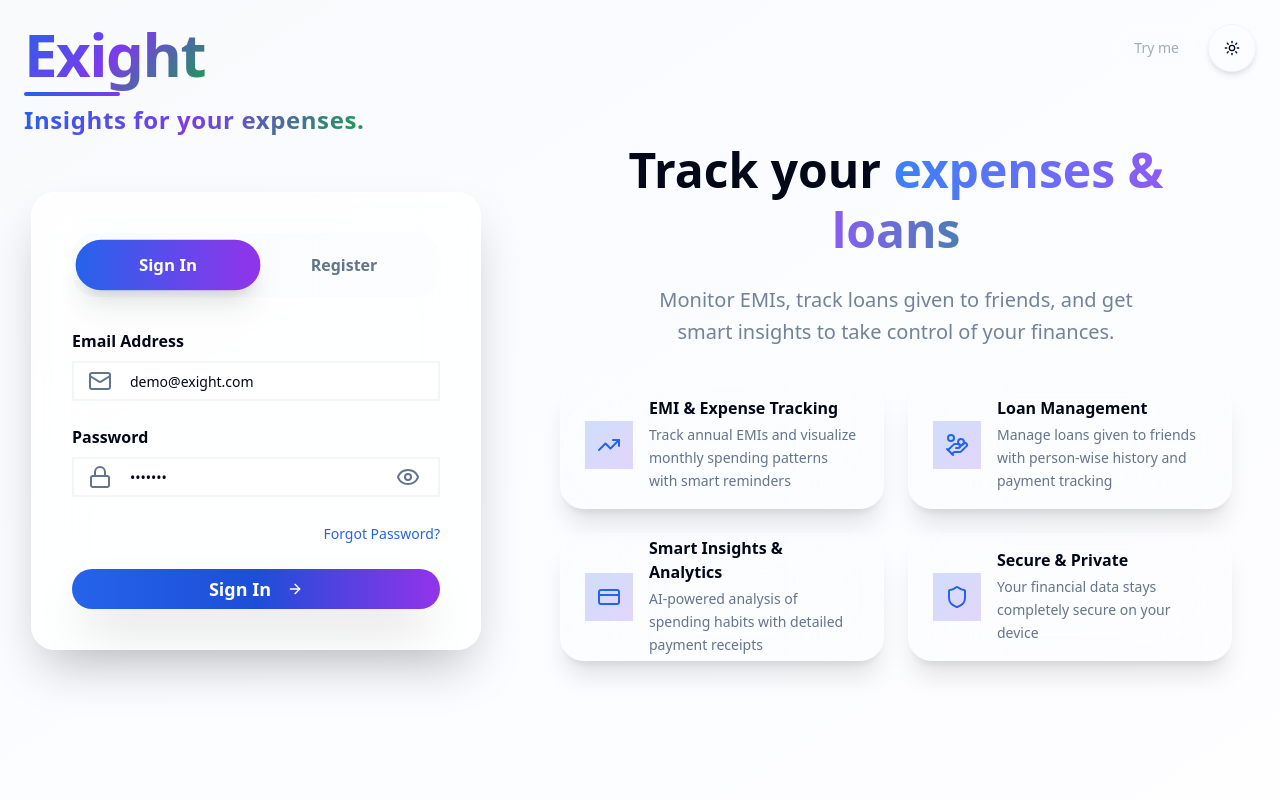
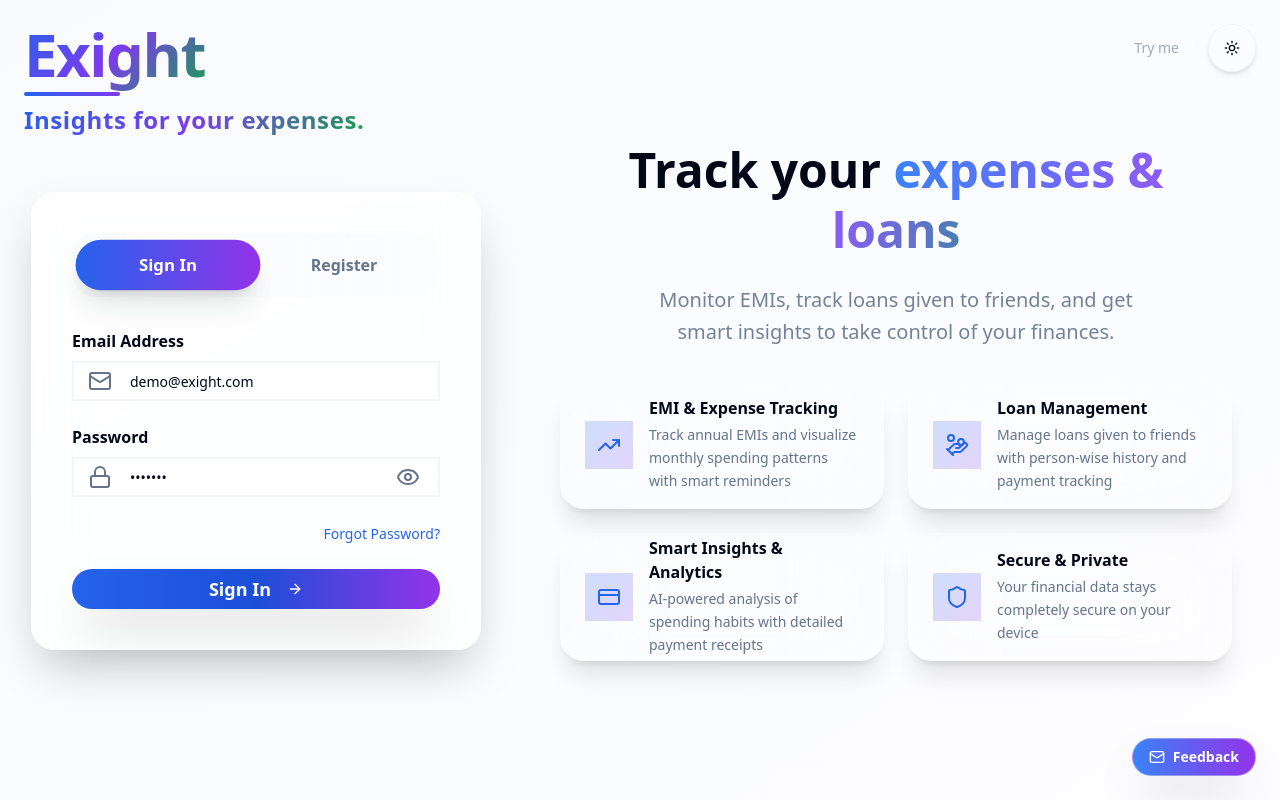
Before and after one commit to rescuedragon/exight2.0, a React (Vite) app: page /login in a window 1280 px wide. Built offline with nearby package versions, Linux system fonts and the light colour scheme.

Commit message:
feat: add bottom-right Feedback mailto button (feedback@exight.in)

```diff
--- a/src/App.tsx
+++ b/src/App.tsx
@@ -5,6 +5,7 @@
 import { Routes, Route, Navigate } from "react-router-dom";
 import { useState, useEffect } from "react";
 import Index, { TryMe } from "./pages/Index";
+import { Mail } from "lucide-react";
 import NotFound from "./pages/NotFound";
 import TestSpace from "./pages/TestSpace";
 import Login from "./components/Login";
@@ -73,6 +74,15 @@
         <ModalProvider>
           <Toaster />
           <Sonner />
+          {/* Feedback Email – fixed bottom-right */}
+          <a
+            href="mailto:feedback@exight.in?subject=Exight%20Feedback"
+            className="fixed bottom-6 right-6 z-50 inline-flex items-center gap-2 rounded-full px-4 py-2 text-sm font-semibold shadow-2xl border border-border/40 bg-gradient-to-r from-blue-500 to-purple-600 text-white hover:from-blue-600 hover:to-purple-700 transition-colors"
+            aria-label="Send feedback"
+          >
+            <Mail className="h-4 w-4" />
+            <span>Feedback</span>
+          </a>
           <Routes>
             <Route path="/login" element={isAuthenticated ? <Navigate to="/" /> : <Login />} />
             <Route path="/" element={
```
